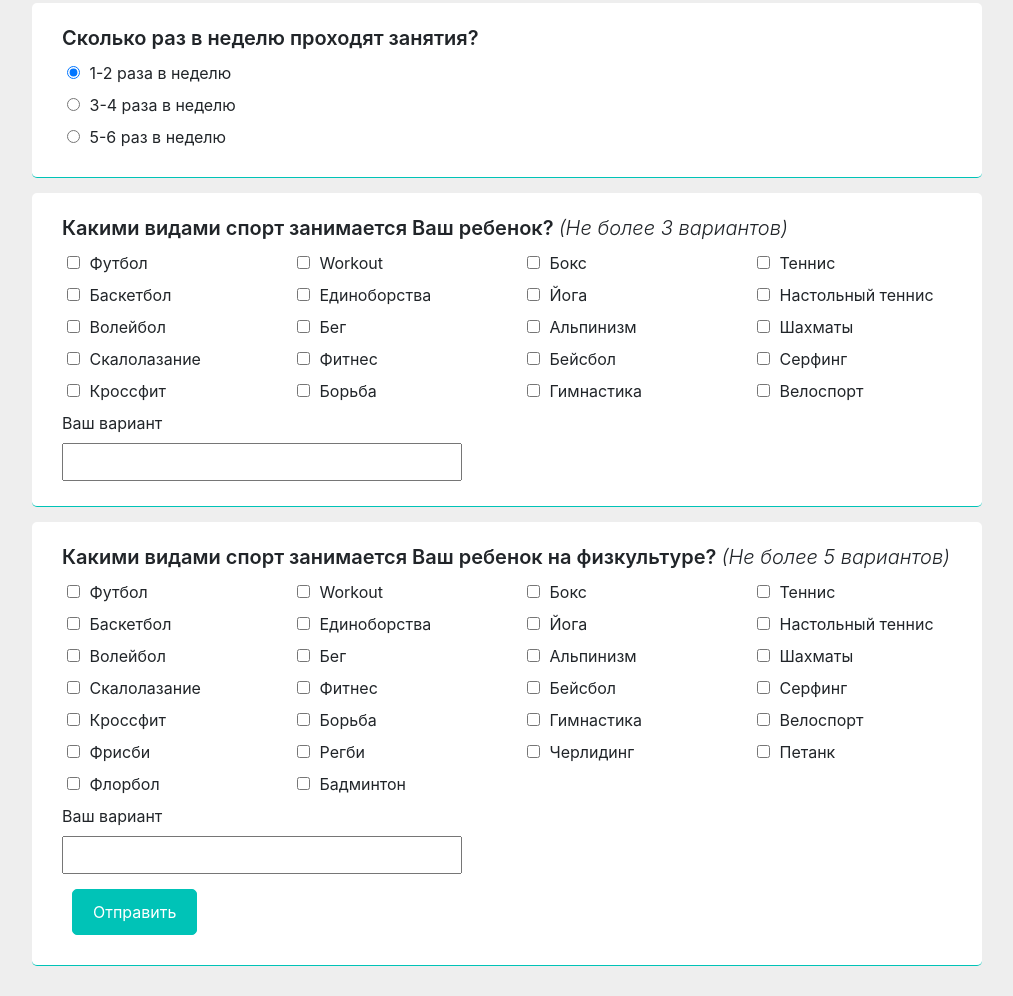
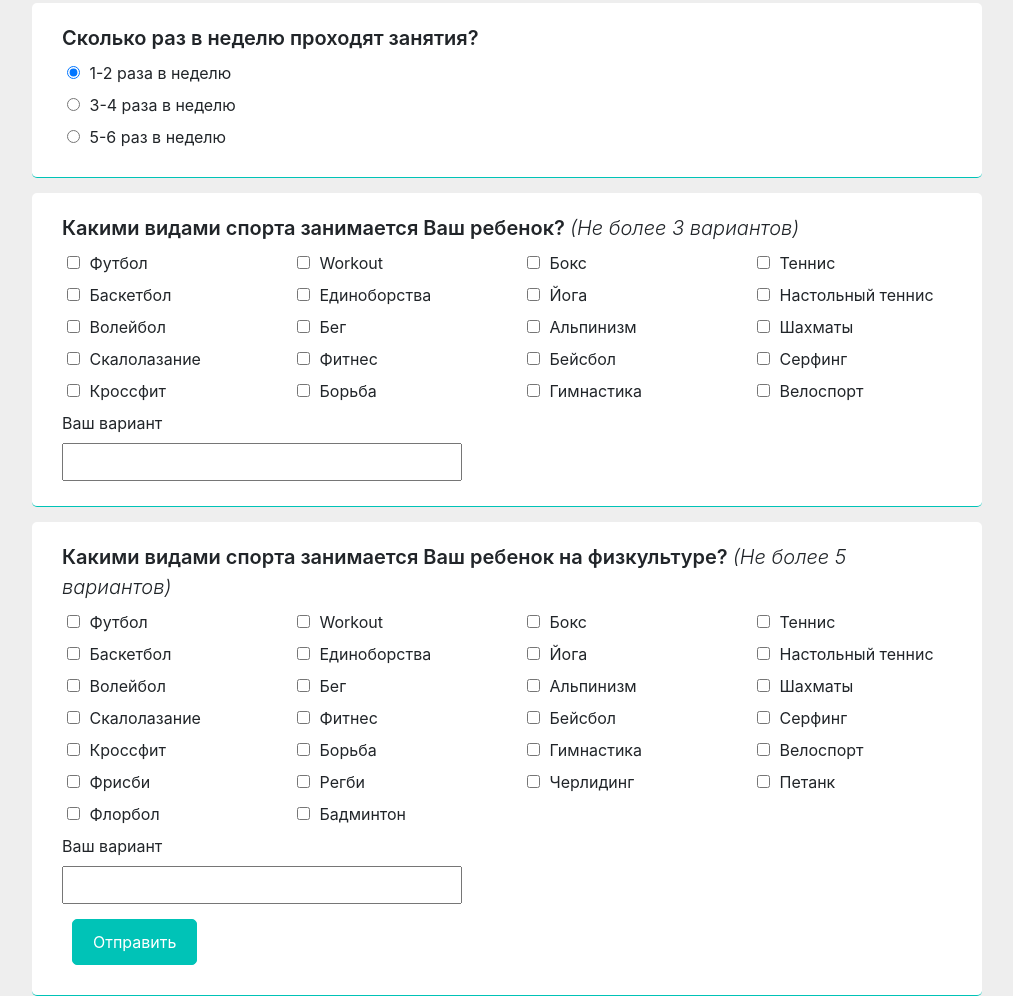
Before and after one commit to MatveiVasilenko/msportQuez, a plain HTML site: page index.html in a window 1280 px wide. Shown: the part 734-1730 px from the top of the page, without its empty margins (133-1146 px from the left). Before the commit the page ends 1700 px from the top, so only its background shows below. Drawn offline with nearby package versions, Linux system fonts and the light colour scheme.

Commit message:
first commit

```diff
--- a/index.html
+++ b/index.html
@@ -91,7 +91,7 @@
 
 					<div class="question col-md-10 offset-md-1">
 						<div class="title">
-							<label for="">Какими видами спорт занимается Ваш ребенок?
+							<label for="">Какими видами спорта занимается Ваш ребенок?
 								<span style="font-style: italic; font-weight: 300;">(Не более 3 вариантов)</span>
 							</label>
 						</div>
@@ -199,7 +199,7 @@
 
 					<div class="question col-md-10 offset-md-1">
 						<div class="title">
-							<label for="">Какими видами спорт занимается Ваш ребенок на физкультуре?
+							<label for="">Какими видами спорта занимается Ваш ребенок на физкультуре?
 								<span style="font-style: italic; font-weight: 300;">(Не более 5 вариантов)</span>
 							</label>
 						</div>
```
